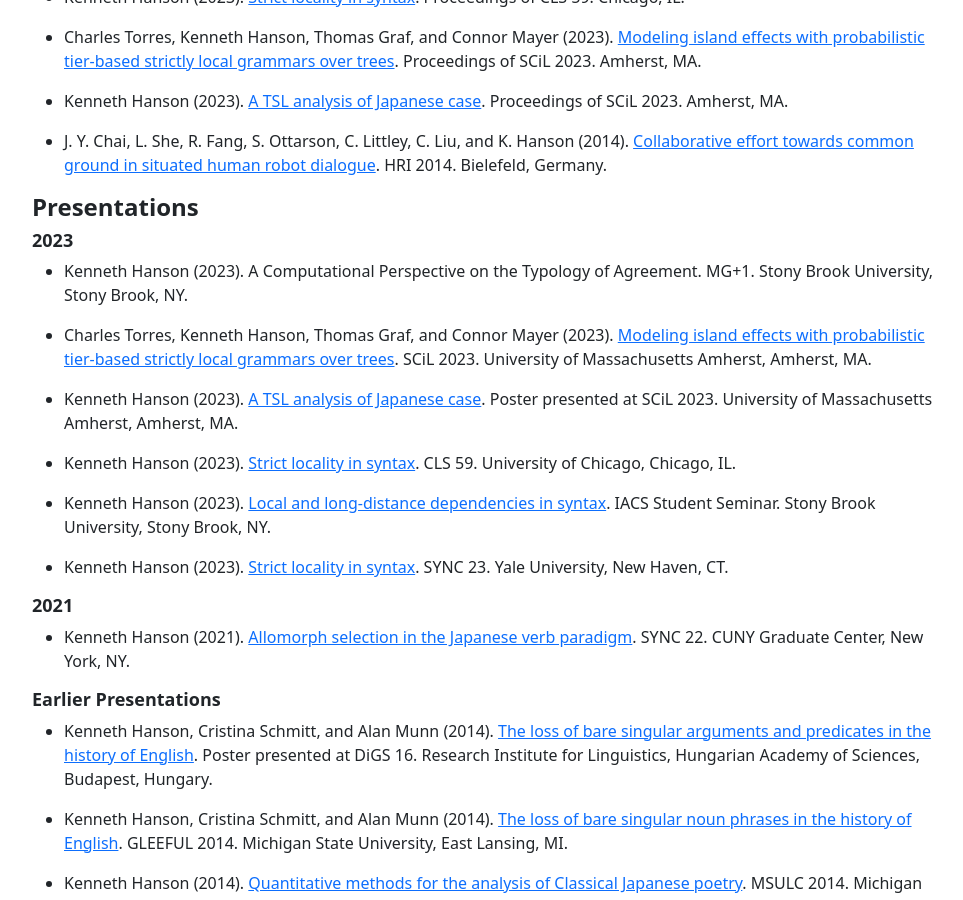
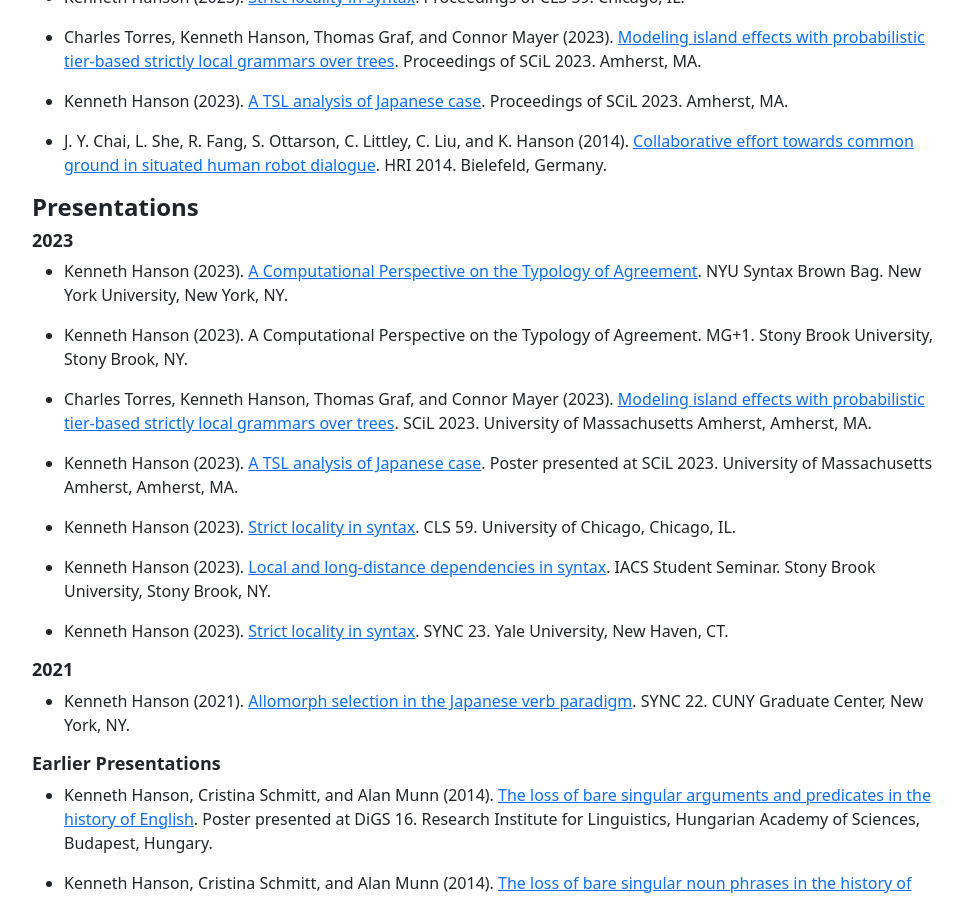
Before and after one commit to khanson679/khanson679.github.io, a Jekyll site: the page built from index.md, in a window 1280 px wide and 900 px high, scrolled down 431 px. Shown: the whole window, without its empty margins (150-1113 px from the left). Built offline with Jekyll 4.4.1, drawn with Linux system fonts in a browser that asks for light colours; some of the changed lines change nothing that is shown; some of the changed text lies outside the part shown.

Commit message:
Add NYU BB pres.

```diff
--- a/index.md
+++ b/index.md
@@ -1,7 +1,7 @@
 ---
 title: About
 layout: default
-date: 2023-09-06
+date: 2023-12-08
 ---
 
 # Kenneth Hanson
@@ -29,6 +29,8 @@ Some other interests of mine include: music (piano, [marimba][], music theory),
 ## Presentations
 
 ### 2023
+
+* Kenneth Hanson (2023). [A Computational Perspective on the Typology of Agreement](/files/hanson-nyubb2023-agreement-slides.pdf). NYU Syntax Brown Bag. New York University, New York, NY.
 
 * Kenneth Hanson (2023). A Computational Perspective on the Typology of Agreement. MG+1. Stony Brook University, Stony Brook, NY.
 
```
Also changed, not shown: 2 other files.
